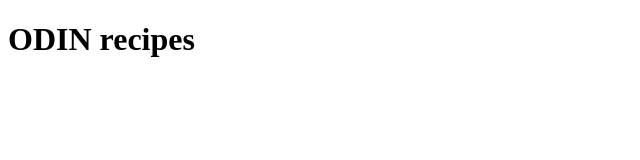
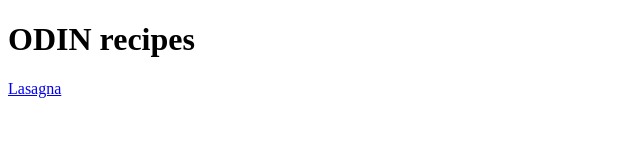
Before and after one commit to cycling-croatia/odin-recipes, a plain HTML site: page index.html in a window 1280 px wide. Shown: the full height of the page, 0-640 px from the left. Drawn offline with Linux system fonts and the light colour scheme.

Commit message:
add lasagna recipe

```diff
--- a/index.html
+++ b/index.html
@@ -7,5 +7,6 @@
 </head>
 <body>
     <h1>ODIN recipes</h1>
+    <a href=".\recipes\lasagna.html">Lasagna</a>
 </body>
 </html>
```
